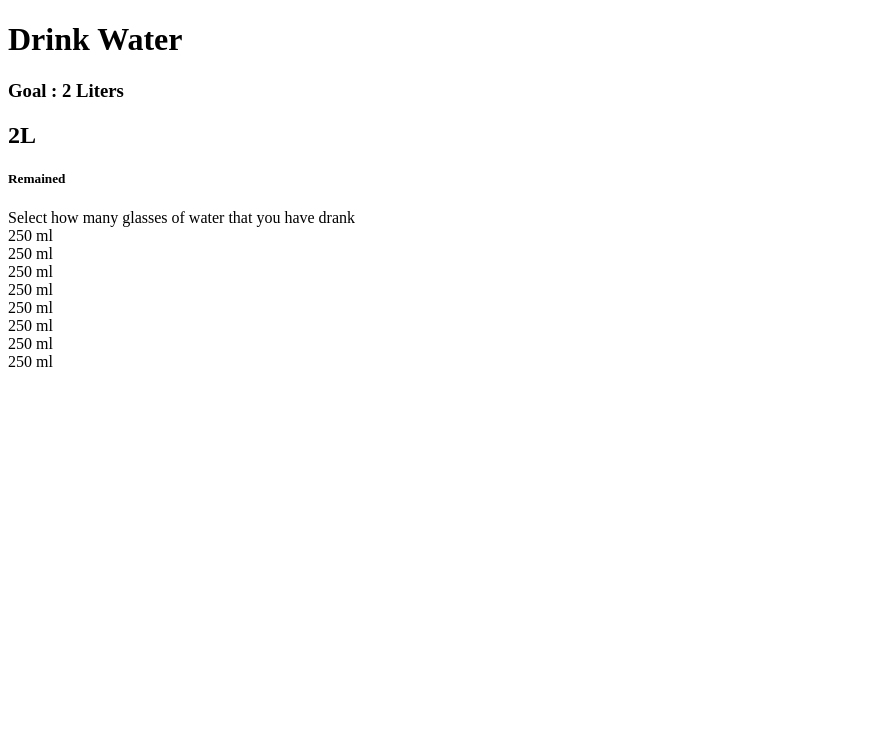
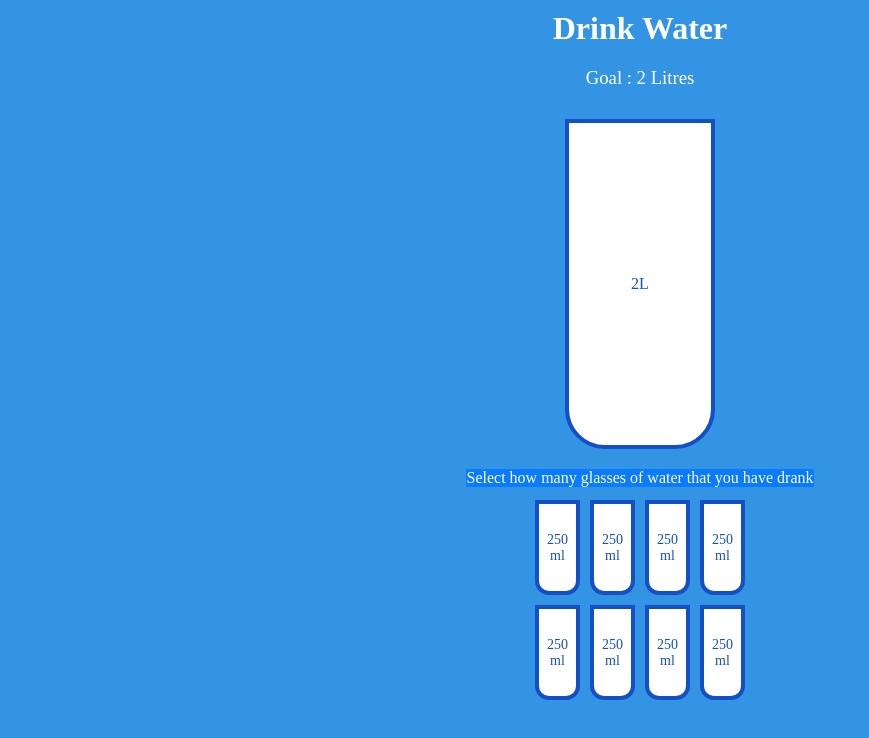
Before and after one commit to acciojob/drink-water-pratikgarule, a website: page main.html in a window 1280 px wide. Shown: the whole page, without its empty margins (0-869 px from the left). Drawn offline with Linux system fonts and the light colour scheme.

Commit message:
created a submission

```diff
--- a/main.html
+++ b/main.html
@@ -1,56 +1,41 @@
 <!DOCTYPE html>
-<html lang="en">
+
+<html>
+
 <head>
-    <meta charset="UTF-8">
-    <meta http-equiv="X-UA-Compatible" content="IE=edge">
-    <meta name="viewport" content="width=device-width, initial-scale=1.0">
-    <title>Drink Water</title>
-
-    <link  rel="stylesheet" href="stylesheet.css">
-
-
+	<link rel="stylesheet" href="styles.css">
 </head>
 
 <body>
+	<!-- the entire body must be written by student -->
+	<h1>Drink Water</h1>
+	<h3>Goal : 2 Litres</h3>
+	<div class="cup">
+		<div class="remained" id="remained">
+			<span id="liters"></span>
+			<small>Remained</small>
+		</div>
+		<div class="percentage" id="percentage"></div>
+	</div>
 
-    <div class="head-body">
-        <h1>Drink Water</h1>
-        <h3>Goal : 2 Liters</h3>
-    </div>
+	<p class="text">Select how many glasses of water that you have drank</p>
 
-    <div class="drink-water">
-        <div class="bottle">
-            <div class="bottle-text">
-                <div class="remaining">
-                    <h2>2L</h2>
-                    <h5>Remained</h5>
-                    <div class="percentage">0.00%</div>
-                </div>
+	<div class="cups">
+		<div class="cup cup-small" id="cup-1">250 ml</div>
+		<div class="cup cup-small" id="cup-2">250 ml</div>
+		<div class="cup cup-small" id="cup-3">250 ml</div>
+		<div class="cup cup-small" id="cup-4">250 ml</div>
+		<div class="cup cup-small" id="cup-5">250 ml</div>
+		<div class="cup cup-small" id="cup-6">250 ml</div>
+		<div class="cup cup-small" id="cup-7">250 ml</div>
+		<div class="cup cup-small" id="cup-8">250 ml</div>
+	</div>
 
 
-            </div>
 
-        </div>
-
-
-        <div class="glass-count-text">Select how many glasses of water that you have drank</div>
-
-        <div class="glass-count">
-            <div class="small-bottle">
-                <div class="glass small-glass"> <span>250 ml</span></div>
-                <div class="glass small-glass"> <span>250 ml</span></div>
-                <div class="glass small-glass"> <span>250 ml</span></div>
-                <div class="glass small-glass"> <span>250 ml</span></div>
-                <div class="glass small-glass"> <span>250 ml</span></div>
-                <div class="glass small-glass"> <span>250 ml</span></div>
-                <div class="glass small-glass"> <span>250 ml</span></div>
-                <div class="glass small-glass"> <span>250 ml</span></div>
-            </div>
-
-        </div>
-    </div>
-
-        <script src="script.js"></script>
+    <script type="text/javascript" src="./script.js">
+</script>
 
 </body>
+
 </html>
--- a/script.js
+++ b/script.js
@@ -1,56 +1,57 @@
 //your JS code here. If required.
-let waterLtr=document.querySelector('.remaining>h2');
-let percentage=document.querySelector('.percentage');
-let glass=document.querySelectorAll('.glass');
-let smallglass=document.querySelector('.small-glass');
-let bigBottle=document.querySelector('.remaining');
+const smallCups = document.querySelectorAll('.cup-small');
+const remained = document.getElementById('remained');
+const liters = document.getElementById('liters');
+const percentage = document.getElementById('percentage');
 
+updateBigCup();
 
-
-bigBottleFill();
-
-glass.forEach((smallglass,i) => {
-    smallglass.addEventListener('click',()=>waterFill(i));
+smallCups.forEach((cup, indx) => {
+	cup.addEventListener("click", () => {
+		// alert("clicked");
+		heighLightCups(indx);
+	});
 });
 
-function waterFill(i){
-
-    if( glass[i].classList.contains('glass-full') && !glass[i].nextElementSibling.classList.contains('glass-full')){
-        i--;
+function heighLightCups(indx){
+	if(smallCups[indx].classList.contains("full") &&
+	  !smallCups[indx].nextElementSibling.classList.contains("full"))
+	{
+		indx--;
 	}
 
-    glass.forEach((smallglass,j) => {
-        if(j<=i){
-            smallglass.classList.add('glass-full');
+	smallCups.forEach((cup, indx2) => {
+		if(indx2<=indx){
+			cup.classList.add("full");
 		}
-        else
-        smallglass.classList.remove('glass-full');
+		else{
+			cup.classList.remove("full");
 		}
-    );
-
-    bigBottleFill();
+	});
+	updateBigCup();
 }
 
-function bigBottleFill(){
-    let glassFull=document.querySelectorAll('.glass-full').length;
-    let totalGlass=glass.length;
-    if(glassFull==0){
-        percentage.style.visibility='hidden';
-        percentage.style.height=0;
+function updateBigCup(){
+	const fullCup = document.querySelectorAll('.cup-small.full').length;
+	// alert(fullCup);
+	const totalCup = smallCups.length;
+
+	if(fullCup===0){
+		percentage.style.visibility = "hidden";
+		percentage.style.height = "0";
 	}
 	else{
-        percentage.style.visibility='visible';
-        percentage.style.height=`${(glassFull/totalGlass)*330 }px `;
-        percentage.innerText=  `${glassFull/totalGlass  *100}% `;
+		percentage.style.visibility = "visible";
+		percentage.style.height = `${(fullCup/totalCup)*330}px`;
+		percentage.innerText = `${(fullCup/totalCup)*100}%`;
+	}
 
-    }
-    if(glassFull==totalGlass){
-        bigBottle.style.visibility='hidden';
-        // bigBottle.style.height=0;
+	if(totalCup === fullCup){
+		remained.style.visibility = "hidden";
+		remained.style.height = "0";
 	}
 	else{
-        bigBottle.style.visibility='visible';
-        waterLtr.innerText=`${2-(250*glassFull /1000)}L`
+		remained.style.visibility = "visible";
+		remained.innerText = `${2-(250*fullCup)/1000}L`
 	}
-
 }
--- a/styles.css
+++ b/styles.css
@@ -1,115 +1,98 @@
 /*  your css code here. If applicable */
-body{
-    background-color: #3494e4;
 
+*{
+	padding: 0;
+	margin: 0;
+	box-sizing: border-box;
 }
 
-.drink-water{
-    text-align: center;
-    display: flex;
-    justify-content: center;
-    align-items: center;
-    flex-direction: column;
-}
-.head-body{
-    text-align: center;
+body{
+	display: flex;
+	flex-direction: column;
+	align-items: center;
+	margin-bottom: 40px;
+	background: #3494e4;
+	color: white;
 }
 
-.head-body h1,h3{
-    margin-top: 5px;
-    margin-bottom: 5px;
-
-    color: white;
+h1{
+	margin: 10px 0;
 }
 
-
-
-.bottle{
-    background-color: white;
-    border: 6px solid #144FC6;
-    width: 150px;
-    height: 330px;
-    margin: 8px 10px;
-    border-bottom-left-radius: 50px;
-    border-bottom-right-radius: 50px;
-    position: relative;
-    cursor: pointer;
+h3{
+	margin: 10px 0;
+	font-weight: 400;
 }
 
-/* .bottle-text{
-    display: flex;
-    flex-direction: column;
-    justify-content: center;
-     align-items: center;
-    height: 330px;
-    font-weight: bold;
-
- } */
-
-.remaining{
-    display: flex;
-    justify-content: center;
-    align-items: center;
-    flex-direction: column;
-    color: #144FC6;
-    flex: 1;
+.cup{
+	background: white;
+	color: #144fc6;
+	height: 330px;
+	width: 150px;
+	border: 4px solid #144fc6;
+	border-radius: 0 0 40px 40px;
+	margin: 20px 0;
+	display: flex;
+	flex-direction: column;
+	overflow: hidden;
 }
 
-.bottle-text h2,h5{
-    margin: 0px;
+.cup.cup-small{
+	height:95px;
+	width: 45px;
+	border-radius: 0 0 14px 14px;
+	cursor: pointer;
+	font-size: 14px;
+	display: flex;
+	justify-content: center;
+	align-items: center;
+	text-align: center;
+	margin: 5px;
+	transition: 0.3s ease;
+}
+
+.cup.cup-small.full{
+	background: #6ab3f8;
+	color: white;
+}
+
+.cups{
+	display: flex;
+	flex-wrap: wrap;
+	width: 250px;
+	justify-content: center;
+	align-items: center;
+}
+
+.remained{
+	display: flex;
+	justify-content: center;
+	align-items: center;
+	flex-direction: column;
+	text-align: center;
+	flex: 1;
+	transition: 0.3 ease;
+}
+
+.remained span{
+	font-size: 20px;
+	font-weight: bold;
 }
 
 .percentage{
-    display: flex;
-    font-weight: bold;
-    color: #144FC6;
-    font-size: 28px;
-    justify-content: center;
-    align-items: center;
-    background-color: #6AB3F8;
-    transition: backgroundColor 0.15s;
-    position: absolute;
-    bottom: 0;
-    width: 100%;
-    border-radius: 0px 0px 43px 43px;
+	background: #6ab3f8;
+	display: flex;
+	justify-content: center;
+	align-items: center;
+	text-align:center;
+	font-size: 30px;
+	height: 0;
+	font-weight: bold;
+	transition: 0.3s ease;
 }
 
-
-.glass-count-text{
-    text-align: center;
-    color: white;
-    font-size: 20px;
+.text{
+	text-align: center;
+	margin: 0 0 8px;
+	background-color:#0A7BFA;
 }
-
-.small-bottle{
-    display: flex;
-    justify-content: center;
-    width: 308px;
-    flex-wrap: wrap;
-}
-
-.glass{
-    border: 5px solid #144FC6;
-    width: 45px;
-    margin: 11px;
-    height: 100px;
-    border-bottom-left-radius: 15px;
-    border-bottom-right-radius: 15px;
-    text-align: center;
-    background-color: white;
-    color:#144FC6;
-    position: relative;
-    cursor: pointer;
-}
-
-.glass span{
-    position: absolute;
-    top: 20px;
-    left: 2px;
-    text-align: center;
-}
-
-.glass-full{
-    color: white;
-    background-color:#6AB3F8 ;
-}
```
Lines whose indentation alone changed are shown as unchanged.
